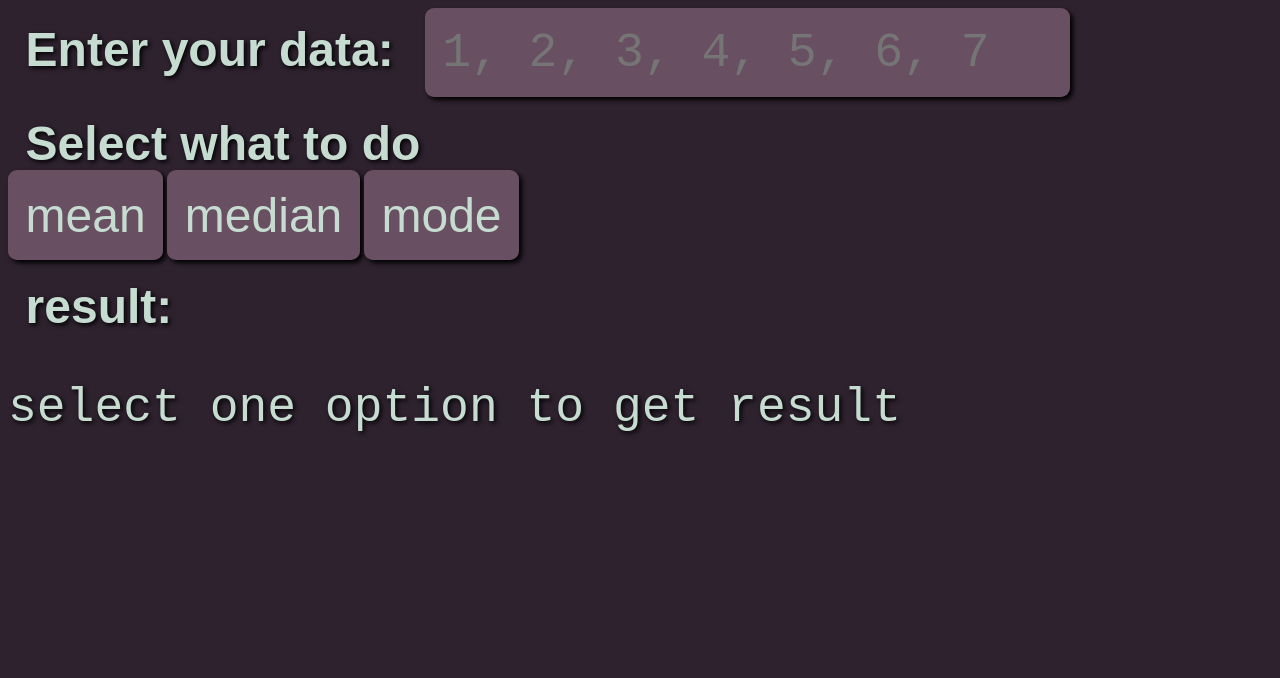
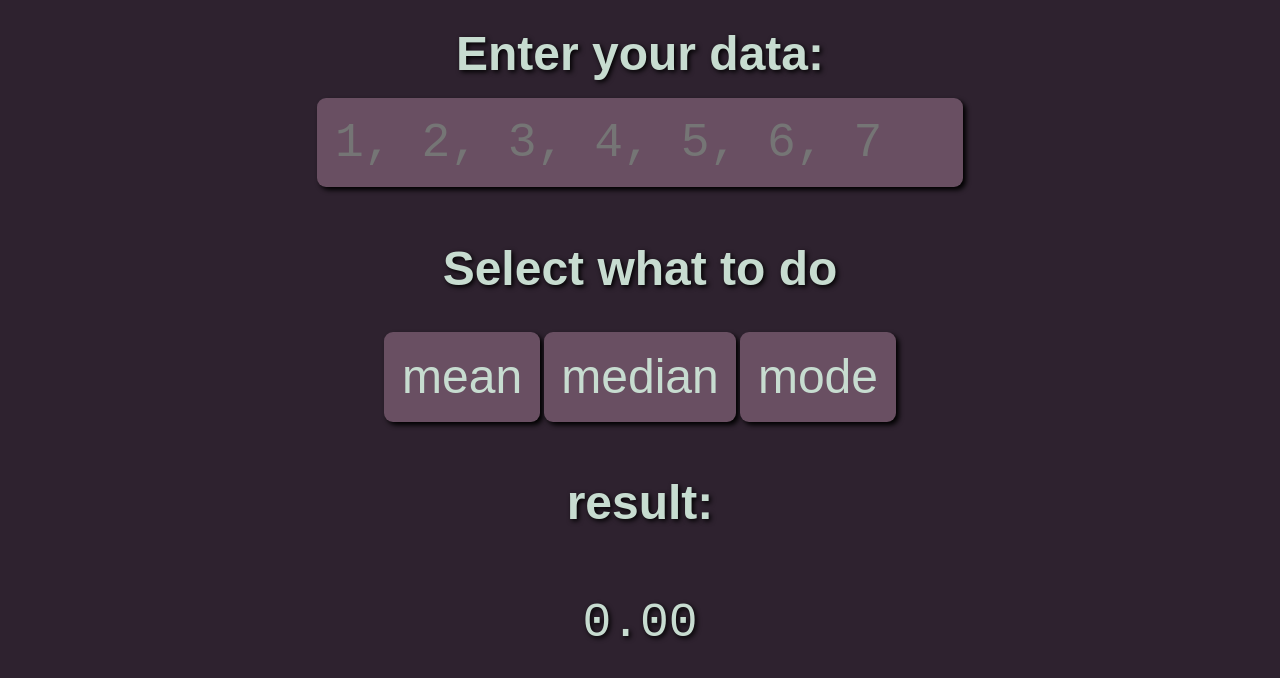
Before and after one commit to fahim-522/statistical-calc, a plain HTML site: page index.html in a window 1280 px wide. Both pictures are taken after a click on the button "mean". Drawn offline with Linux system fonts and the light colour scheme.

Commit message:
made median and mean find. only left mode

```diff
--- a/index.html
+++ b/index.html
@@ -4,6 +4,7 @@
     <meta charset="UTF-8">
     <meta name="viewport" content="width=device-width, initial-scale=1.0">
     <link rel="stylesheet" href="style.css">
+    <script src="index.js" defer></script>
     <title>Statistical calculator</title>
 </head>
 <body>
@@ -13,11 +14,11 @@
     <br><br>
 
     <label id="selectLabel">Select what to do</label><br>
-
-    <button class="selection">mean</button>
-    <button class="selection">median</button>
-    <button class="selection">mode</button>
-
+    <div id="btn-container">
+    <button onclick="meanFind()" class="selection" id="meanBtn">mean</button>
+    <button onclick="medianFind()" class="selection" id="medianBtn">median</button>
+    <button class="selection" id="modeBtn">mode</button>
+    </div>
     <br><br>
 
     <label for="result">result:</label>
--- a/index.js
+++ b/index.js
@@ -0,0 +1,32 @@
+const mean = document.getElementById("mean");
+const median = document.getElementById("median");
+const mode = document.getElementById("mode");
+const result = document.getElementById("result");
+
+function makeSortedNumArray(){
+    const data = document.getElementById("data").value;
+    return data.split(",").map(Number).filter(x => !isNaN(x)).sort((a, b) => a - b);
+}
+function meanFind(){
+    let array = makeSortedNumArray();
+    console.log(array)
+    let sum = 0;
+
+    for(let i = 0; i < array.length; i++){
+        sum += array[i];
+    }
+
+    result.textContent = (sum/array.length).toFixed(2);
+}
+function medianFind(){
+    let array = makeSortedNumArray();
+
+    if(array.length % 2 === 0){
+        console.log("even");
+        result.textContent = ((array[(array.length/2) - 1] + array[(array.length/2)]) / 2);
+    }
+    else{
+        console.log("odd");
+        result.textContent = (array[((array.length + 1) / 2) - 1]);
+    }
+}
--- a/style.css
+++ b/style.css
@@ -2,6 +2,9 @@ body{
     background-color: #2e222f;
     color: #c7dcd0;
     text-shadow: black 2px 2px 5px;
+    display: flex;
+    flex-direction: column;
+    align-items: center;
 }
 #data{
     background-color: #694f62;
```
